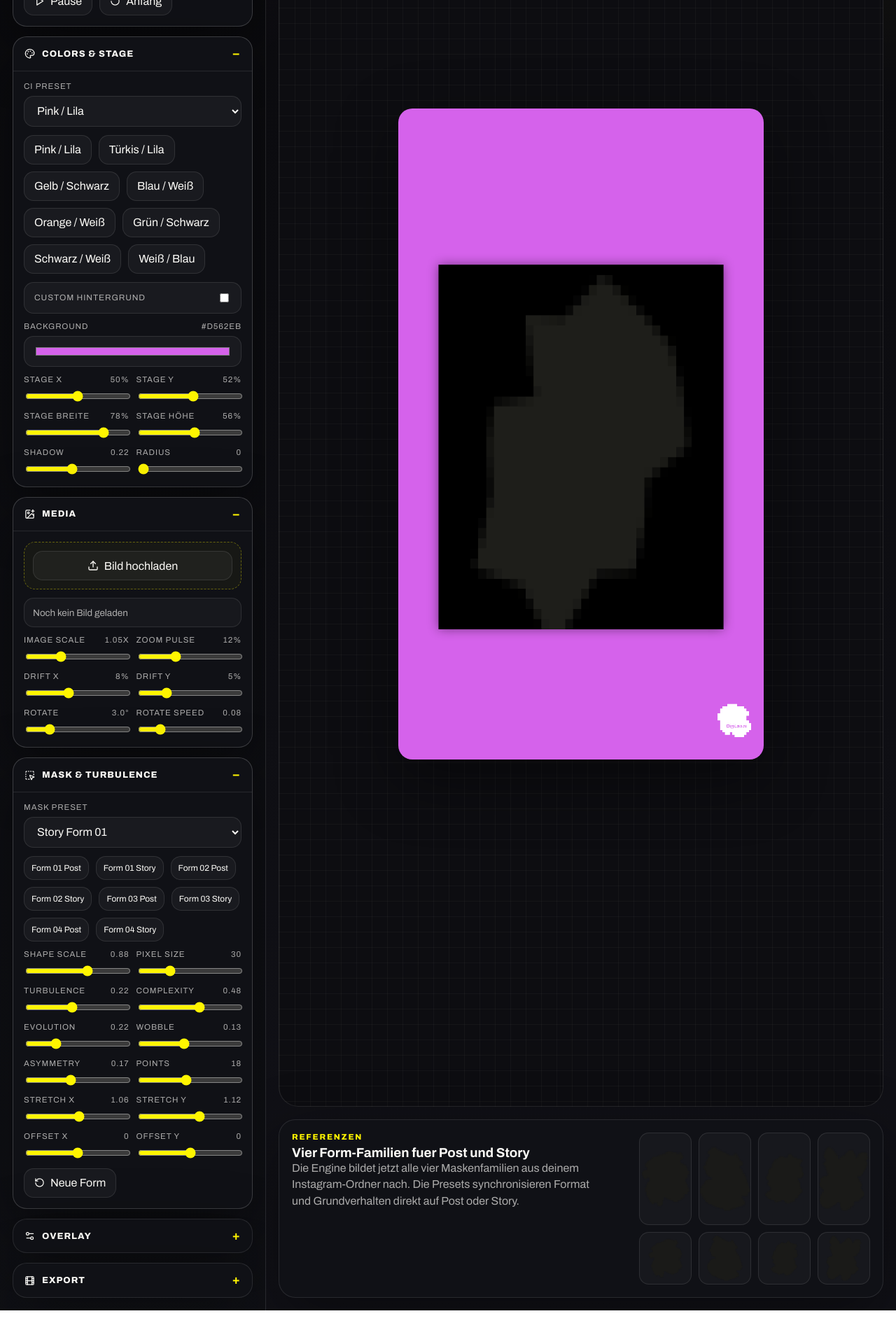
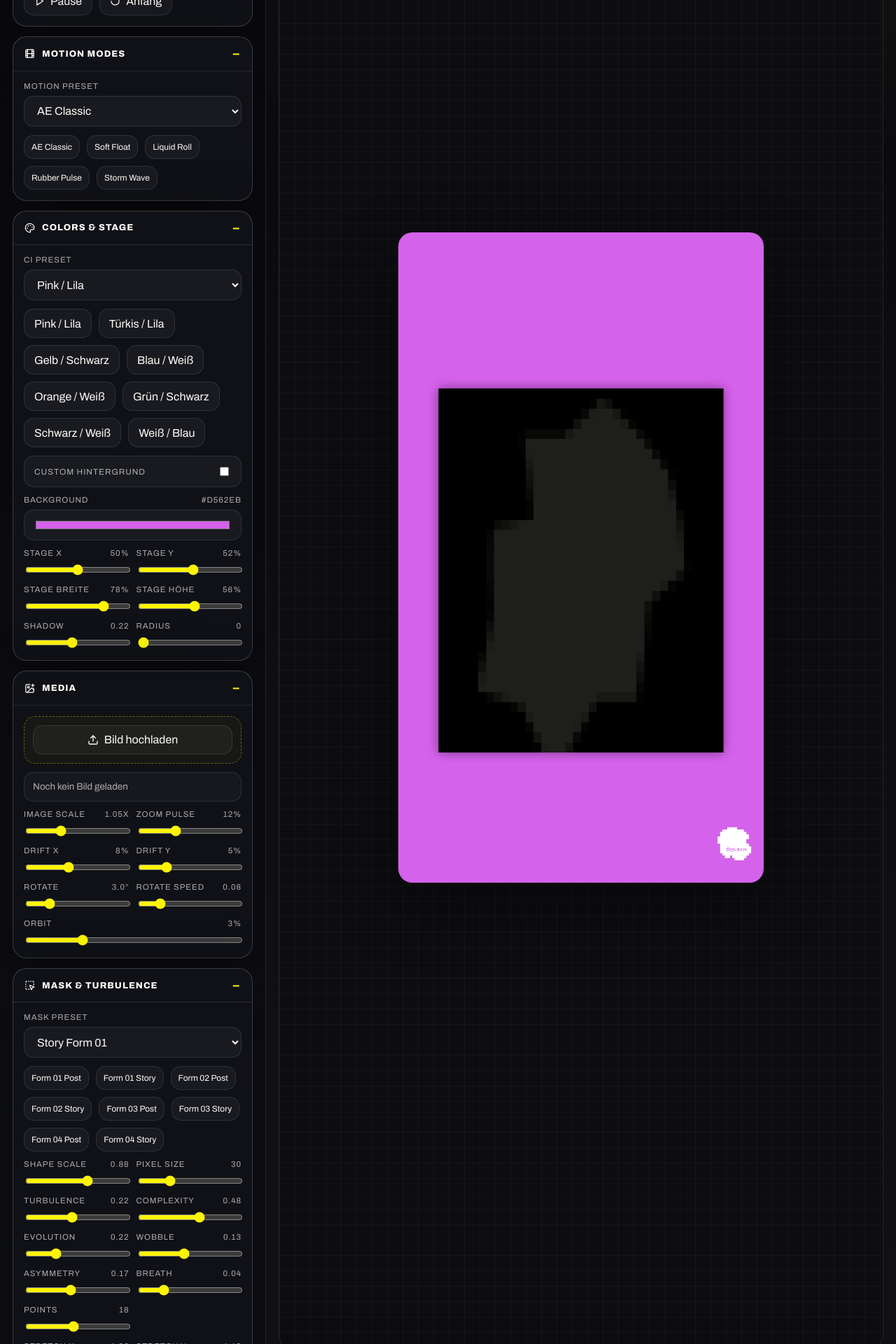
Before and after one commit to maicoding/digilab-mask-motion-studio, a React (Vite) app: page / in a window 1280 px wide. Shown: the part 500-2420 px from the top of the page at 70% size. Before the commit the page ends 2372 px from the top, so only its background shows below. Built offline with nearby package versions, Linux system fonts and the light colour scheme.

Commit message:
Add motion presets

```diff
--- a/src/App.jsx
+++ b/src/App.jsx
@@ -15,6 +15,7 @@ import {
   COLOR_PRESETS,
   LOGO_PRESETS,
   MASK_PRESETS,
+  MOTION_PRESETS,
   createInitialScene,
 } from './presets.js';
 import { renderScene } from './engine.js';
@@ -200,6 +201,25 @@ const App = () => {
         y: presetEntry.stageY ?? current.stage.y,
       },
       presetId: presetEntry.format ?? current.presetId,
+    }));
+  };
+
+  const applyMotionPreset = (presetId) => {
+    const presetEntry = MOTION_PRESETS.find((item) => item.id === presetId);
+    if (!presetEntry) {
+      return;
+    }
+    setScene((current) => ({
+      ...current,
+      motionPresetId: presetId,
+      mask: {
+        ...current.mask,
+        ...presetEntry.mask,
+      },
+      imageMotion: {
+        ...current.imageMotion,
+        ...presetEntry.imageMotion,
+      },
     }));
   };
 
@@ -397,6 +417,22 @@ const App = () => {
           </div>
         </Section>
 
+        <Section title="Motion Modes" icon={Film}>
+          <SelectField
+            label="Motion Preset"
+            value={scene.motionPresetId}
+            options={MOTION_PRESETS.map((item) => ({ value: item.id, label: item.label }))}
+            onChange={applyMotionPreset}
+          />
+          <div className="button-row">
+            {MOTION_PRESETS.map((item) => (
+              <button key={item.id} type="button" className="ghost-button small-chip" onClick={() => applyMotionPreset(item.id)}>
+                {item.label}
+              </button>
+            ))}
+          </div>
+        </Section>
+
         <Section title="Colors & Stage" icon={Palette}>
           <SelectField
             label="CI Preset"
@@ -442,6 +478,7 @@ const App = () => {
             <SliderField label="Rotate" value={scene.imageMotion.rotate} min={0} max={15} step={0.5} format={(value) => `${value.toFixed(1)}°`} onChange={(value) => updateScene('imageMotion.rotate', value)} />
             <SliderField label="Rotate Speed" value={scene.imageMotion.rotateSpeed} min={0.01} max={0.4} step={0.01} format={(value) => `${value.toFixed(2)}`} onChange={(value) => updateScene('imageMotion.rotateSpeed', value)} />
           </div>
+          <SliderField label="Orbit" value={scene.imageMotion.orbit ?? 0} min={0} max={0.12} step={0.005} format={(value) => `${Math.round(value * 100)}%`} onChange={(value) => updateScene('imageMotion.orbit', value)} />
         </Section>
 
         <Section title="Mask & Turbulence" icon={SquareDashedMousePointer}>
@@ -472,7 +509,11 @@ const App = () => {
           </div>
           <div className="field-grid">
             <SliderField label="Asymmetry" value={scene.mask.asymmetry} min={0} max={0.4} step={0.01} onChange={(value) => updateScene('mask.asymmetry', value)} />
+            <SliderField label="Breath" value={scene.mask.breath ?? 0} min={0} max={0.18} step={0.01} onChange={(value) => updateScene('mask.breath', value)} />
+          </div>
+          <div className="field-grid">
             <SliderField label="Points" value={scene.mask.points} min={8} max={30} step={1} format={(value) => `${Math.round(value)}`} onChange={(value) => updateScene('mask.points', value)} />
+            <div />
           </div>
           <div className="field-grid">
             <SliderField label="Stretch X" value={scene.mask.squishX} min={0.7} max={1.4} step={0.01} onChange={(value) => updateScene('mask.squishX', value)} />
--- a/src/engine.js
+++ b/src/engine.js
@@ -80,12 +80,13 @@ const getProcessedAsset = (image, settings) => {
 const makeMaskPolygon = (mask, time) => {
   const points = [];
   const total = Math.max(8, mask.points);
+  const breath = 1 + Math.sin(time * Math.max(0.04, mask.evolutionSpeed) * 4 + mask.seed * 0.001) * (mask.breath ?? 0);
   for (let index = 0; index < total; index += 1) {
     const angle = (index / total) * Math.PI * 2;
     const waveA = Math.sin(angle * 2 + time * mask.evolutionSpeed * 6 + mask.seed * 0.0021) * mask.asymmetry;
     const waveB = Math.sin(angle * (2 + mask.complexity * 10) - time * mask.evolutionSpeed * 4 + index * 0.27) * mask.wobble;
     const waveC = (hash(mask.seed + index * 8.3) - 0.5) * mask.turbulence * 0.8;
-    const radius = mask.shapeScale * clamp(0.78 + waveA + waveB + waveC, 0.36, 1.18);
+    const radius = mask.shapeScale * breath * clamp(0.78 + waveA + waveB + waveC, 0.36, 1.18);
     points.push({
       x: Math.cos(angle) * radius * mask.squishX,
       y: Math.sin(angle) * radius * mask.squishY,
@@ -149,8 +150,8 @@ const drawMaskedImage = (ctx, bounds, scene, time, image, colors) => {
   contentCtx.fillRect(0, 0, contentCanvas.width, contentCanvas.height);
 
   if (image) {
-    const driftX = Math.sin(time * 1.3) * scene.imageMotion.driftX;
-    const driftY = Math.cos(time * 1.17) * scene.imageMotion.driftY;
+    const driftX = Math.sin(time * 1.3) * scene.imageMotion.driftX + Math.sin(time * 0.73 + 0.4) * (scene.imageMotion.orbit ?? 0);
+    const driftY = Math.cos(time * 1.17) * scene.imageMotion.driftY + Math.cos(time * 0.91 + 0.9) * (scene.imageMotion.orbit ?? 0);
     const zoom = 1 + Math.sin(time * scene.imageMotion.zoomSpeed * 6) * scene.imageMotion.zoom;
     const rotation = Math.sin(time * scene.imageMotion.rotateSpeed * 6) * scene.imageMotion.rotate;
     const fitScale = Math.max(contentCanvas.width / image.width, contentCanvas.height / image.height) * scene.imageMotion.scale * zoom;
--- a/src/presets.js
+++ b/src/presets.js
@@ -49,6 +49,39 @@ export const LOGO_PRESETS = [
       removeWhite: true,
       whiteThreshold: 240,
     },
+  },
+];
+
+export const MOTION_PRESETS = [
+  {
+    id: 'ae-classic',
+    label: 'AE Classic',
+    mask: { turbulence: 0.22, complexity: 0.46, evolutionSpeed: 0.22, wobble: 0.13, asymmetry: 0.17, breath: 0.04 },
+    imageMotion: { driftX: 0.08, driftY: 0.05, zoom: 0.12, zoomSpeed: 0.18, rotate: 3, rotateSpeed: 0.08, orbit: 0.03 },
+  },
+  {
+    id: 'soft-float',
+    label: 'Soft Float',
+    mask: { turbulence: 0.12, complexity: 0.28, evolutionSpeed: 0.12, wobble: 0.07, asymmetry: 0.1, breath: 0.06 },
+    imageMotion: { driftX: 0.04, driftY: 0.025, zoom: 0.08, zoomSpeed: 0.12, rotate: 1.5, rotateSpeed: 0.05, orbit: 0.02 },
+  },
+  {
+    id: 'liquid-roll',
+    label: 'Liquid Roll',
+    mask: { turbulence: 0.2, complexity: 0.34, evolutionSpeed: 0.18, wobble: 0.12, asymmetry: 0.24, breath: 0.05 },
+    imageMotion: { driftX: 0.09, driftY: 0.08, zoom: 0.1, zoomSpeed: 0.17, rotate: 4.5, rotateSpeed: 0.14, orbit: 0.05 },
+  },
+  {
+    id: 'rubber-pulse',
+    label: 'Rubber Pulse',
+    mask: { turbulence: 0.16, complexity: 0.24, evolutionSpeed: 0.2, wobble: 0.18, asymmetry: 0.14, breath: 0.1 },
+    imageMotion: { driftX: 0.03, driftY: 0.03, zoom: 0.18, zoomSpeed: 0.3, rotate: 1.2, rotateSpeed: 0.06, orbit: 0.025 },
+  },
+  {
+    id: 'storm-wave',
+    label: 'Storm Wave',
+    mask: { turbulence: 0.34, complexity: 0.6, evolutionSpeed: 0.34, wobble: 0.22, asymmetry: 0.28, breath: 0.07 },
+    imageMotion: { driftX: 0.14, driftY: 0.09, zoom: 0.14, zoomSpeed: 0.24, rotate: 6, rotateSpeed: 0.19, orbit: 0.07 },
   },
 ];
 
@@ -229,6 +262,7 @@ export const MASK_PRESETS = [
 export const createInitialScene = () => ({
   presetId: 'story',
   colorPresetId: 'pink-lila',
+  motionPresetId: 'ae-classic',
   backgroundColor: '#D562EB',
   useCustomBackground: false,
   imageSrc: '',
@@ -263,6 +297,7 @@ export const createInitialScene = () => ({
     evolutionSpeed: 0.22,
     wobble: 0.13,
     asymmetry: 0.17,
+    breath: 0.04,
     seed: 4201,
     xOffset: 0,
     yOffset: 0,
@@ -275,6 +310,7 @@ export const createInitialScene = () => ({
     zoomSpeed: 0.18,
     rotate: 3,
     rotateSpeed: 0.08,
+    orbit: 0.03,
   },
   overlay: {
     showLogo: true,
```
Also changed, not shown: 1 other file (tests, documents, lock files or other folders).
